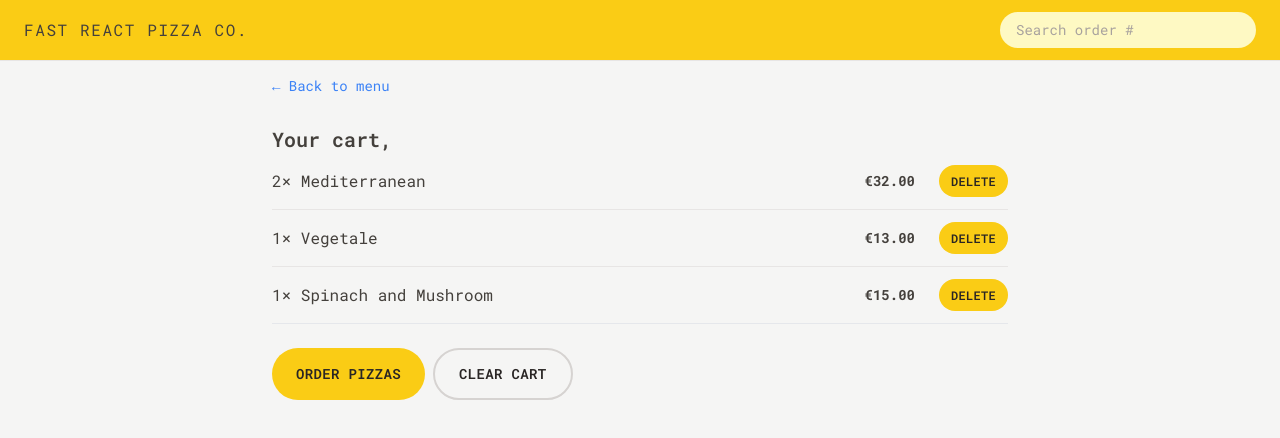
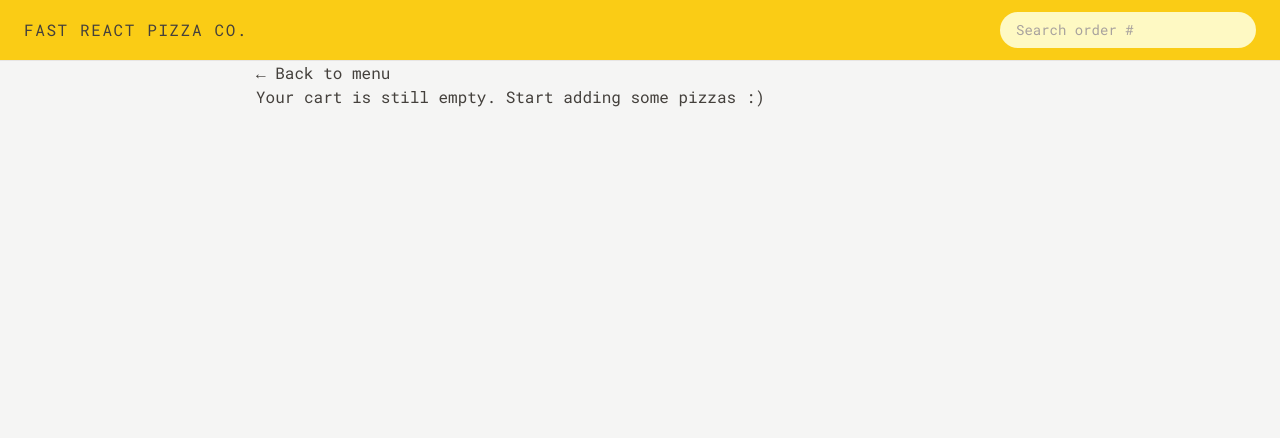
Before and after one commit to TsotMe/fast-pizza, a React (Vite) app: page /cart in a window 1280 px wide. Shown: the top 438 px of the page. Built offline with nearby package versions, Linux system fonts and the light colour scheme.

Commit message:
Implement cart data with getCart selector function on Cart component and add handler function to clear cart

```diff
--- a/src/features/cart/Cart.jsx
+++ b/src/features/cart/Cart.jsx
@@ -1,35 +1,20 @@
 import LinkButton from "../../ui/LinkButton";
 import Button from "../../ui/Button";
 import CartItem from "./CartItem";
-import { useSelector } from "react-redux";
-
-const fakeCart = [
-  {
-    pizzaId: 12,
-    name: "Mediterranean",
-    quantity: 2,
-    unitPrice: 16,
-    totalPrice: 32,
-  },
-  {
-    pizzaId: 6,
-    name: "Vegetale",
-    quantity: 1,
-    unitPrice: 13,
-    totalPrice: 13,
-  },
-  {
-    pizzaId: 11,
-    name: "Spinach and Mushroom",
-    quantity: 1,
-    unitPrice: 15,
-    totalPrice: 15,
-  },
-];
+import { useSelector, useDispatch } from "react-redux";
+import { clearCart, getCart } from "./cartSlice";
+import EmptyCart from "./EmptyCart";
 
 function Cart() {
-  const cart = fakeCart;
   const username = useSelector((state) => state.user.username);
+  const cart = useSelector(getCart);
+  const dispatch = useDispatch();
+
+  function handleClearCart() {
+    dispatch(clearCart());
+  }
+
+  if (!cart.length) return <EmptyCart />;
 
   return (
     <div className="px-4 py-3">
@@ -48,7 +33,9 @@ function Cart() {
           Order pizzas
         </Button>
 
-        <Button type="secondary">Clear cart</Button>
+        <Button type="secondary" onClick={handleClearCart}>
+          Clear cart
+        </Button>
       </div>
     </div>
   );
--- a/src/features/cart/cartSlice.js
+++ b/src/features/cart/cartSlice.js
@@ -47,6 +47,8 @@ export const {
 
 export default cartSlice.reducer;
 
+export const getCart = (state) => state.cart.cart;
+
 export const getTotalPizzaQuantity = (state) =>
   state.cart.cart.reduce((sum, item) => sum + item.quantity, 0);
 
```
